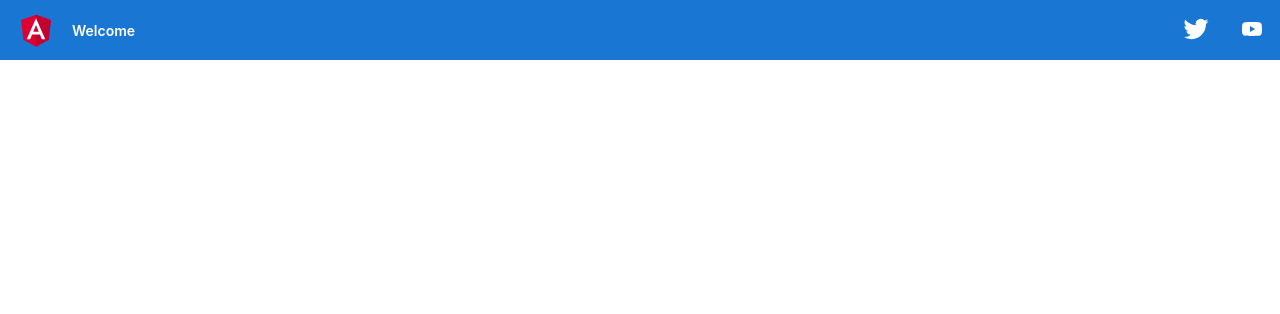
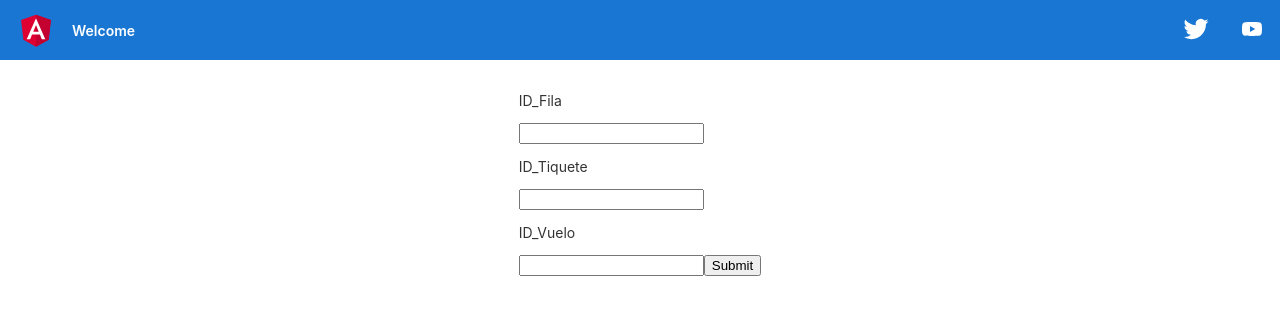
Before and after one commit to esteban142536/VueloFront, an Angular app: page /createAsiento in a window 1280 px wide. Before the commit this address led to /. Shown: the top 314 px of the page. Built offline with nearby package versions, Linux system fonts and the light colour scheme.

Commit message:
Logica de guardar y buscar asientos
Nesesario provar

```diff
--- a/src/app/app-routing.module.ts
+++ b/src/app/app-routing.module.ts
@@ -6,6 +6,7 @@ import { UserIndexComponent } from './components/user-index/user-index.component
 import { AddTipoAvionComponent } from './components/add-tipo-avion/add-tipo-avion.component';
 import { FindRutaIDComponent } from './components/find-ruta-id/find-ruta-id.component';
 import { CreateRutaComponent } from './components/create-ruta/create-ruta.component';
+import { CreateAsientoComponent } from './components/create-asiento/create-asiento.component';
 
 const routes: Routes = [
   { path: '', redirectTo: 'api', pathMatch: 'full' }, //index
@@ -15,6 +16,7 @@ const routes: Routes = [
   { path: 'addTipoAvion', component: AddTipoAvionComponent },
   { path: 'findRuta', component: FindRutaIDComponent }, //buscar al ruta por el id
   { path: 'createRuta', component: CreateRutaComponent },
+  { path: 'createAsiento', component: CreateAsientoComponent },
 ];
 
 @NgModule({
--- a/src/app/components/buscar-asiento-id/buscar-asiento-id.component.ts
+++ b/src/app/components/buscar-asiento-id/buscar-asiento-id.component.ts
@@ -1,16 +1,35 @@
 import { Component, OnInit } from '@angular/core';
 import { asiento } from 'src/app/models/asiento.model';
+import { asientoServise } from 'src/app/services/asiento.service';
 
 @Component({
   selector: 'app-buscar-asiento-id',
   templateUrl: './buscar-asiento-id.component.html',
-  styleUrls: ['./buscar-asiento-id.component.css']
+  styleUrls: ['./buscar-asiento-id.component.css'],
 })
 export class BuscarAsientoIDComponent implements OnInit {
+  asiento: asiento = {
+    ID_Fila: '',
+    ID_Tiquete: '',
+    ID_Vuelo: '',
+  };
 
-  constructor() { }
+  constructor(private asientoServise: asientoServise) {}
 
-  ngOnInit(): void {
+  ngOnInit(): void {}
+
+  seachAsientoid(): void {
+    const data: asiento = {
+      _id: this.asiento._id,
+    };
+
+    this.asientoServise.getAsientoID(data).subscribe(
+      (response) => {
+        console.log(response);
+      },
+      (error) => {
+        console.log('Error al buscar asiento por id \n', error);
+      }
+    );
   }
-
 }
--- a/src/app/components/create-asiento/create-asiento.component.html
+++ b/src/app/components/create-asiento/create-asiento.component.html
@@ -1 +1,14 @@
 <p>create-asiento works!</p>
+<div>
+    <br />
+    <p>ID_Fila</p>
+    <input [(ngModel)]="asiento.ID_Fila" />
+    <br />
+    <p>ID_Tiquete</p>
+    <input [(ngModel)]="asiento.ID_Tiquete" />
+    <br />
+    <p>ID_Vuelo</p>
+    <input [(ngModel)]="asiento.ID_Vuelo" />
+
+    <button (click)="saveAsiento()" class="btn btn-success">Submit</button>
+  </div>
--- a/src/app/components/create-asiento/create-asiento.component.ts
+++ b/src/app/components/create-asiento/create-asiento.component.ts
@@ -9,7 +9,6 @@ import { asientoServise } from 'src/app/services/asiento.service';
 })
 export class CreateAsientoComponent implements OnInit {
   asiento: asiento = {
-    ID_Asiento: '',
     ID_Fila: '',
     ID_Tiquete: '',
     ID_Vuelo: '',
@@ -17,10 +16,22 @@ export class CreateAsientoComponent implements OnInit {
 
   constructor(private asientoServise: asientoServise) {}
 
-  ngOnInit(): void {}
+  ngOnInit(): void {} //nota: fallara porque no existe llaves foraneas a que asociar
 
-saveAsiento():void{
+  saveAsiento(): void {
+    const data: asiento = {
+      ID_Fila: this.asiento.ID_Fila,
+      ID_Tiquete: this.asiento.ID_Tiquete,
+      ID_Vuelo: this.asiento.ID_Vuelo,
+    };
 
+    this.asientoServise.create(data).subscribe(
+      (response) => {
+        console.log(response);
+      },
+      (error) => {
+        console.log('Error en agregar ruta \n', error);
+      }
+    );
+  }
 }
-
-}
--- a/src/app/models/asiento.model.ts
+++ b/src/app/models/asiento.model.ts
@@ -1,7 +1,6 @@
 export class asiento {
   _id?: String;
   ID_Fila?: String;
-  ID_Asiento?: String;
   ID_Vuelo?: String;
   ID_Tiquete?: String;
 }
```
